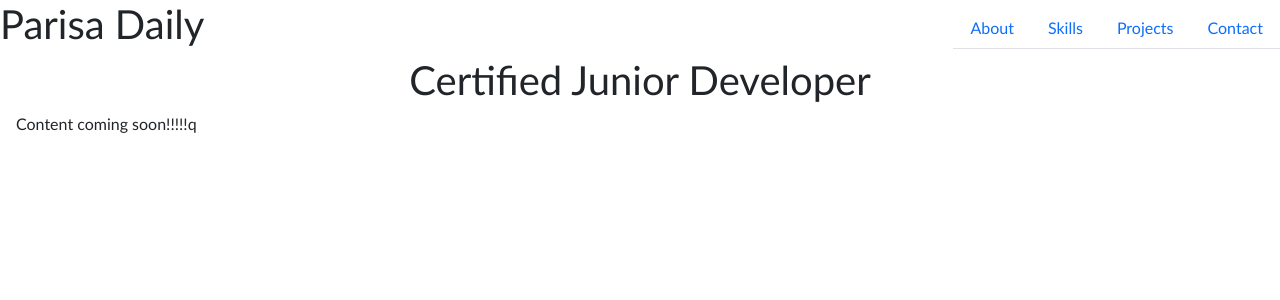
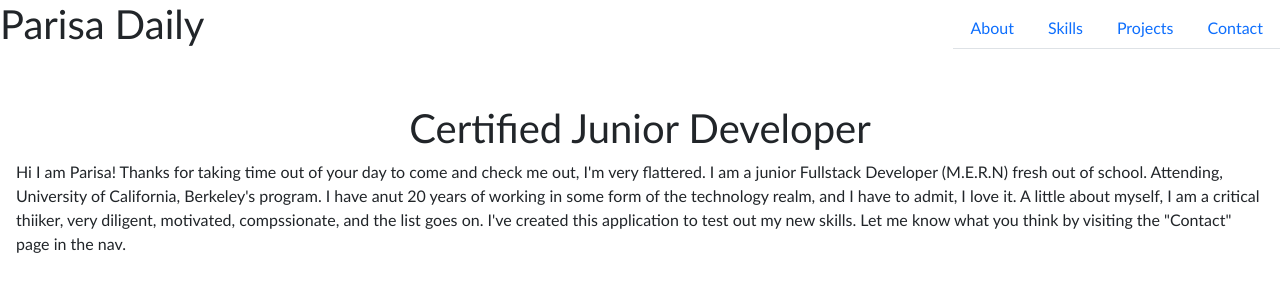
Before and after one commit to pada2024/Parisa-React-Portfolio, a React (Vite) app: page / in a window 1280 px wide. Shown: the top 300 px of the page. Built offline with nearby package versions, Linux system fonts and the light colour scheme.

Commit message:
Added bio section and centered header text.

```diff
--- a/src/components/About.jsx
+++ b/src/components/About.jsx
@@ -1,8 +1,9 @@
 export default function About() {
     return (
         <body>
-    <h1 class="text-center"> Certified Junior Developer</h1>
-    <p>Content coming soon!!!!!q</p>
+    <h1  class="text-center pt-5"> Certified Junior Developer</h1>
+    <p>Hi I am Parisa! Thanks for taking time out of your day to come and check me out, I'm very flattered. I am a junior Fullstack Developer (M.E.R.N) fresh out of school. Attending, University of California, Berkeley's program. I have anut 20 years of working in some form of the technology realm, and I have to admit, I love it. A little about myself, I am a critical thiiker, very diligent, motivated, compssionate, and the list goes on. I've created this application to test out my new skills. Let me know what you think by visiting the "Contact" page in the nav.
+    </p>
 </body>
     )
 }
```
